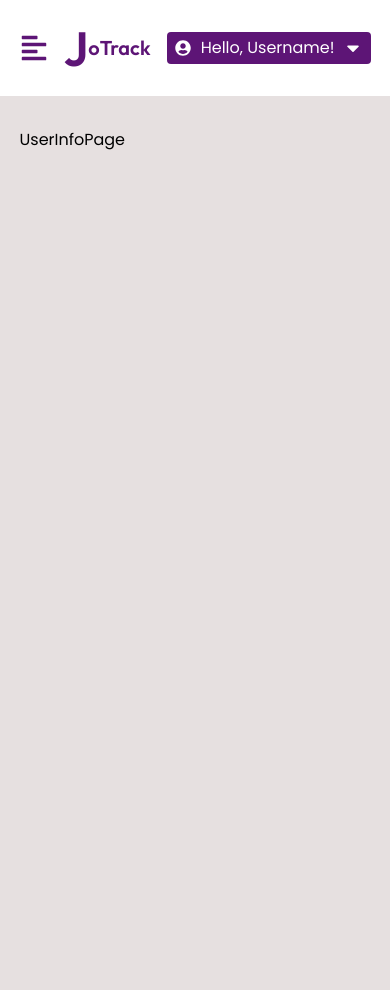
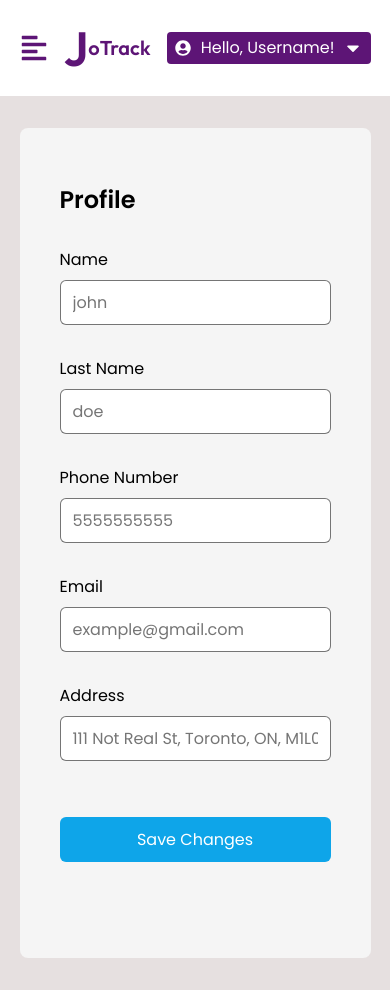
Before and after one commit to jayden-n/jotrack, a React (Vite) app in the folder client/: page /user/dashboard in a window 390 px wide. Before the commit the page ends 844 px from the top, so only its background shows below. Built offline with nearby package versions, Linux system fonts and the light colour scheme.

Commit message:
feat: implement user responsive profile page

```diff
--- a/client/src/components/user/BigSideBar.tsx
+++ b/client/src/components/user/BigSideBar.tsx
@@ -11,8 +11,8 @@ const BigSideBar: React.FC = () => {
 			<div
 				className={
 					showSidebar
-						? 'min-h-screen h-full w-[250px] transition-all duration-300 ease-in-out ml-[-250px]'
-						: 'min-h-screen h-full w-[250px] transition-all duration-300 ease-in-out '
+						? 'min-h-screen h-full w-[260px] transition-all duration-300 ease-in-out ml-[-260px]'
+						: 'min-h-screen h-full w-[260px] transition-all duration-300 ease-in-out '
 				}
 			>
 				<div className="sticky top-0">
--- /dev/null
+++ b/client/src/components/user/FormRow.tsx
@@ -0,0 +1,31 @@
+interface FormRowProps {
+	type: string;
+	name: string;
+	labelText?: string;
+	defaultValue: string;
+}
+
+const FormRow: React.FC<FormRowProps> = ({
+	type,
+	name,
+	labelText,
+	defaultValue,
+}) => {
+	return (
+		<div>
+			<label htmlFor={name} className="block mb-2 capitalize leading-6">
+				{/* to avoid camel case text value */}
+				{labelText || name}
+			</label>
+			<input
+				type={type}
+				id={name}
+				name={name}
+				className="w-full py-1 px-3 rounded-md border border-[1] text-gray h-[45px]"
+				defaultValue={defaultValue || ''}
+				required
+			/>
+		</div>
+	);
+};
+export default FormRow;
--- a/client/src/components/user/UserLogoutContainer.tsx
+++ b/client/src/components/user/UserLogoutContainer.tsx
@@ -27,7 +27,11 @@ const UserLogoutContainer: React.FC = () => {
 
 			{/* button toggle */}
 			<div
-				className={showLogout ? `${dropdown} visible` : `${dropdown} invisible`}
+				className={
+					showLogout
+						? `${dropdown} visible hover:bg-violet`
+						: `${dropdown} invisible`
+				}
 			>
 				<button
 					type="button"
--- a/client/src/pages/user/AllJobsPage.tsx
+++ b/client/src/pages/user/AllJobsPage.tsx
@@ -1,6 +1,15 @@
 import React from 'react';
+import { useNavigation } from 'react-router-dom';
 
 const AllJobsPage: React.FC = () => {
-	return <div>AllJobsPage</div>;
+	const navigation = useNavigation();
+	// displaying state when button is submitting
+	const isSubmitting = navigation.state === 'submitting';
+
+	return (
+		<section>
+			<h4>JobSearchPage</h4>
+		</section>
+	);
 };
 export default AllJobsPage;
--- a/client/src/pages/user/UserInfoPage.tsx
+++ b/client/src/pages/user/UserInfoPage.tsx
@@ -1,4 +1,59 @@
+import { useNavigation } from 'react-router-dom';
+import FormRow from '../../components/user/FormRow';
+import { toast } from 'react-toastify';
+
 const UserInfoPage: React.FC = () => {
-	return <div>UserInfoPage</div>;
+	const navigation = useNavigation();
+	// displaying state when button is submitting
+	const isSubmitting = navigation.state === 'submitting';
+
+	const handleSubmit = (event: React.FormEvent<HTMLFormElement>) => {
+		event.preventDefault();
+		toast.success('Profile updated successfully!');
+	};
+
+	return (
+		<section className="rounded-lg w-full bg-formGrey pb-16 pt-6 text-base ">
+			{/* IMPORTANT: names id must match with BACK-END SERVER */}
+			<form
+				onSubmit={handleSubmit}
+				className="max-w-[100vw] rounded  py-8 px-10 mx-auto"
+			>
+				<h4 className="mb-8 capitalize text-2xl font-semibold">profile</h4>
+
+				<div className="grid md:grid-cols-2 lg:grid-cols-3 md:items-end md:gap-x-8 md:gap-y-10 gap-y-8">
+					<FormRow type="text" name="name" defaultValue="john" />
+					<FormRow
+						type="text"
+						name="lastName"
+						labelText="last name"
+						defaultValue="doe"
+					/>
+
+					<FormRow
+						type="text"
+						name="phoneNumber"
+						labelText="phone number"
+						defaultValue="5555555555"
+					/>
+					<FormRow type="email" name="email" defaultValue="example@gmail.com" />
+
+					<FormRow
+						type="text"
+						name="address"
+						defaultValue="111 Not Real St, Toronto, ON, M1L0J3, Earth"
+					/>
+
+					<button
+						type="submit"
+						disabled={isSubmitting}
+						className="cursor-pointer bg-formSky text-white  rounded-md h-[45px] hover:bg-hoverSky transition-all duration-300 ease-in-out capitalize inline-block w-full mt-6 md:mt-0"
+					>
+						{isSubmitting ? 'updating...' : 'save changes'}
+					</button>
+				</div>
+			</form>
+		</section>
+	);
 };
 export default UserInfoPage;
--- a/client/tailwind.config.js
+++ b/client/tailwind.config.js
@@ -23,6 +23,10 @@ export default {
 			green: '#03B303',
 			red: '#FF0000',
 			notTooWhite: '#fcf6ff',
+			violet: '#6A1B9A',
+			formGrey: '#f5f5f5',
+			formSky: '#0ea5e9',
+			hoverSky: '#0369a1',
 		},
 		listStyleType: {
 			none: 'none',
```
